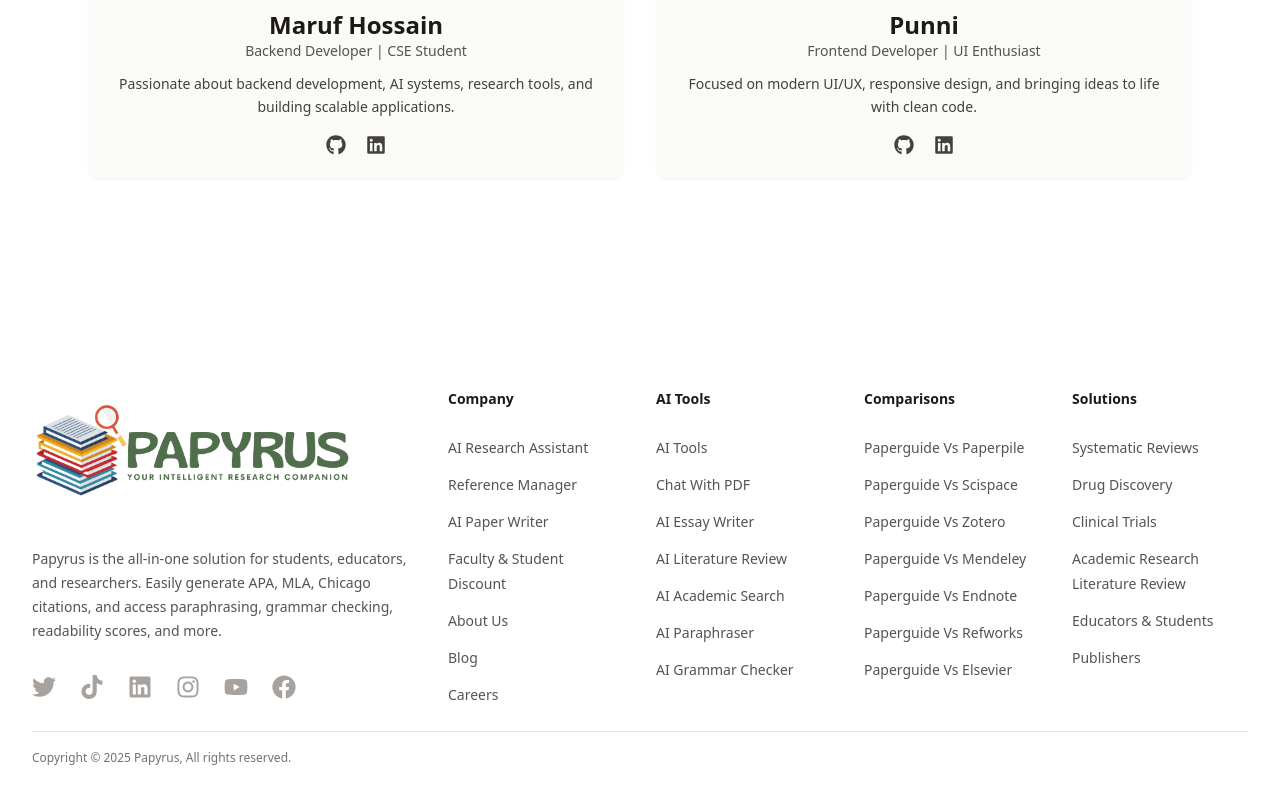
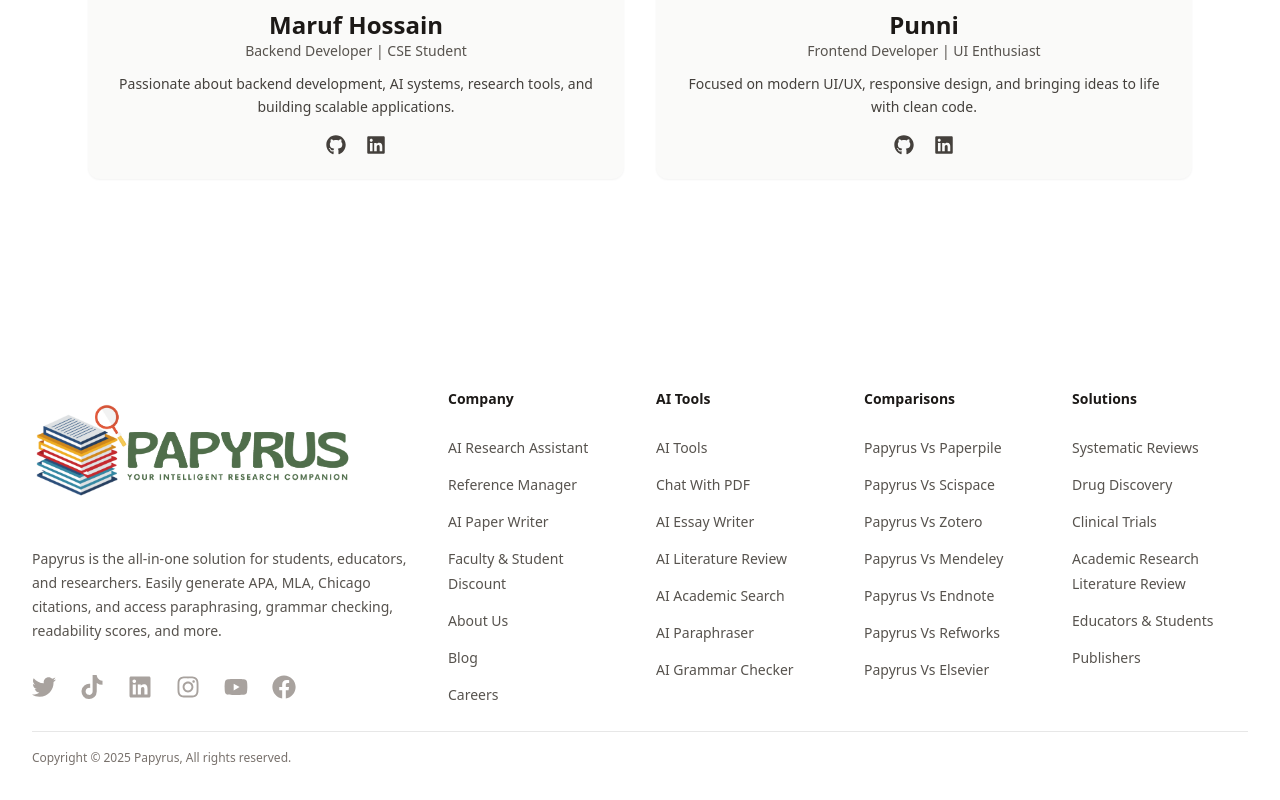
Before and after one commit to Maruf346/Papyrus, a React (Vite) app in the folder frontend/: page /about in a window 1280 px wide. Shown: the part 944-1744 px from the top of the page. Built offline with nearby package versions, Linux system fonts and the light colour scheme.

Commit message:
updated social links and blog links

```diff
--- a/frontend/src/components/Footer.jsx
+++ b/frontend/src/components/Footer.jsx
@@ -15,42 +15,42 @@
                 researchers. Easily generate APA, MLA, Chicago citations, and access paraphrasing, grammar checking,
                 readability scores, and more.</p>
               <div className="flex space-x-6"><a className="text-lg text-stone-400 hover:text-stone-500"
-                href="https://x.com/paperguideai"><span className="sr-only">Twitter</span><svg stroke="currentColor"
+                href="https://x.com/papyrus"><span className="sr-only">Twitter</span><svg stroke="currentColor"
                   fill="currentColor" stroke-width="0" viewBox="0 0 512 512" className="h-6 w-6" aria-hidden="true"
                   height="1em" width="1em" xmlns="http://www.w3.org/2000/svg">
                   <path
                     d="M459.37 151.716c.325 4.548.325 9.097.325 13.645 0 138.72-105.583 298.558-298.558 298.558-59.452 0-114.68-17.219-161.137-47.106 8.447.974 16.568 1.299 25.34 1.299 49.055 0 94.213-16.568 130.274-44.832-46.132-.975-84.792-31.188-98.112-72.772 6.498.974 12.995 1.624 19.818 1.624 9.421 0 18.843-1.3 27.614-3.573-48.081-9.747-84.143-51.98-84.143-102.985v-1.299c13.969 7.797 30.214 12.67 47.431 13.319-28.264-18.843-46.781-51.005-46.781-87.391 0-19.492 5.197-37.36 14.294-52.954 51.655 63.675 129.3 105.258 216.365 109.807-1.624-7.797-2.599-15.918-2.599-24.04 0-57.828 46.782-104.934 104.934-104.934 30.213 0 57.502 12.67 76.67 33.137 23.715-4.548 46.456-13.32 66.599-25.34-7.798 24.366-24.366 44.833-46.132 57.827 21.117-2.273 41.584-8.122 60.426-16.243-14.292 20.791-32.161 39.308-52.628 54.253z">
                   </path>
                 </svg></a><a className="text-lg text-stone-400 hover:text-stone-500"
-                  href="http://www.tiktok.com/@paperguideai"><span className="sr-only">TikTok</span><svg stroke="currentColor"
+                  href="http://www.tiktok.com/@papyrus"><span className="sr-only">TikTok</span><svg stroke="currentColor"
                     fill="currentColor" stroke-width="0" viewBox="0 0 448 512" className="h-6 w-6" aria-hidden="true"
                     height="1em" width="1em" xmlns="http://www.w3.org/2000/svg">
                     <path
                       d="M448,209.91a210.06,210.06,0,0,1-122.77-39.25V349.38A162.55,162.55,0,1,1,185,188.31V278.2a74.62,74.62,0,1,0,52.23,71.18V0l88,0a121.18,121.18,0,0,0,1.86,22.17h0A122.18,122.18,0,0,0,381,102.39a121.43,121.43,0,0,0,67,20.14Z">
                     </path>
                   </svg></a><a className="text-lg text-stone-400 hover:text-stone-500"
-                    href="https://www.linkedin.com/company/paperguideai"><span className="sr-only">LinkedIn</span><svg
+                    href="https://www.linkedin.com/company/papyrus"><span className="sr-only">LinkedIn</span><svg
                       stroke="currentColor" fill="currentColor" stroke-width="0" viewBox="0 0 448 512" className="h-6 w-6"
                       aria-hidden="true" height="1em" width="1em" xmlns="http://www.w3.org/2000/svg">
                     <path
                       d="M416 32H31.9C14.3 32 0 46.5 0 64.3v383.4C0 465.5 14.3 480 31.9 480H416c17.6 0 32-14.5 32-32.3V64.3c0-17.8-14.4-32.3-32-32.3zM135.4 416H69V202.2h66.5V416zm-33.2-243c-21.3 0-38.5-17.3-38.5-38.5S80.9 96 102.2 96c21.2 0 38.5 17.3 38.5 38.5 0 21.3-17.2 38.5-38.5 38.5zm282.1 243h-66.4V312c0-24.8-.5-56.7-34.5-56.7-34.6 0-39.9 27-39.9 54.9V416h-66.4V202.2h63.7v29.2h.9c8.9-16.8 30.6-34.5 62.9-34.5 67.2 0 79.7 44.3 79.7 101.9V416z">
                     </path>
                   </svg></a><a className="text-lg text-stone-400 hover:text-stone-500"
-                    href="https://www.instagram.com/paperguideai/"><span className="sr-only">Instagram</span><svg
+                    href="https://www.instagram.com/papyrus/"><span className="sr-only">Instagram</span><svg
                       stroke="currentColor" fill="currentColor" stroke-width="0" viewBox="0 0 448 512" className="h-6 w-6"
                       aria-hidden="true" height="1em" width="1em" xmlns="http://www.w3.org/2000/svg">
                     <path
                       d="M224.1 141c-63.6 0-114.9 51.3-114.9 114.9s51.3 114.9 114.9 114.9S339 319.5 339 255.9 287.7 141 224.1 141zm0 189.6c-41.1 0-74.7-33.5-74.7-74.7s33.5-74.7 74.7-74.7 74.7 33.5 74.7 74.7-33.6 74.7-74.7 74.7zm146.4-194.3c0 14.9-12 26.8-26.8 26.8-14.9 0-26.8-12-26.8-26.8s12-26.8 26.8-26.8 26.8 12 26.8 26.8zm76.1 27.2c-1.7-35.9-9.9-67.7-36.2-93.9-26.2-26.2-58-34.4-93.9-36.2-37-2.1-147.9-2.1-184.9 0-35.8 1.7-67.6 9.9-93.9 36.1s-34.4 58-36.2 93.9c-2.1 37-2.1 147.9 0 184.9 1.7 35.9 9.9 67.7 36.2 93.9s58 34.4 93.9 36.2c37 2.1 147.9 2.1 184.9 0 35.9-1.7 67.7-9.9 93.9-36.2 26.2-26.2 34.4-58 36.2-93.9 2.1-37 2.1-147.8 0-184.8zM398.8 388c-7.8 19.6-22.9 34.7-42.6 42.6-29.5 11.7-99.5 9-132.1 9s-102.7 2.6-132.1-9c-19.6-7.8-34.7-22.9-42.6-42.6-11.7-29.5-9-99.5-9-132.1s-2.6-102.7 9-132.1c7.8-19.6 22.9-34.7 42.6-42.6 29.5-11.7 99.5-9 132.1-9s102.7-2.6 132.1 9c19.6 7.8 34.7 22.9 42.6 42.6 11.7 29.5 9 99.5 9 132.1s2.7 102.7-9 132.1z">
                     </path>
                   </svg></a><a className="text-lg text-stone-400 hover:text-stone-500"
-                    href="https://www.youtube.com/@paperguideai"><span className="sr-only">YouTube</span><svg
+                    href="https://www.youtube.com/@papyrus"><span className="sr-only">YouTube</span><svg
                       stroke="currentColor" fill="currentColor" stroke-width="0" viewBox="0 0 576 512" className="h-6 w-6"
                       aria-hidden="true" height="1em" width="1em" xmlns="http://www.w3.org/2000/svg">
                     <path
                       d="M549.655 124.083c-6.281-23.65-24.787-42.276-48.284-48.597C458.781 64 288 64 288 64S117.22 64 74.629 75.486c-23.497 6.322-42.003 24.947-48.284 48.597-11.412 42.867-11.412 132.305-11.412 132.305s0 89.438 11.412 132.305c6.281 23.65 24.787 41.5 48.284 47.821C117.22 448 288 448 288 448s170.78 0 213.371-11.486c23.497-6.321 42.003-24.171 48.284-47.821 11.412-42.867 11.412-132.305 11.412-132.305s0-89.438-11.412-132.305zm-317.51 213.508V175.185l142.739 81.205-142.739 81.201z">
                     </path>
                   </svg></a><a className="text-lg text-stone-400 hover:text-stone-500"
-                    href="https://www.facebook.com/paperguideai/"><span className="sr-only">Facebook</span><svg
+                    href="https://www.facebook.com/papyrus/"><span className="sr-only">Facebook</span><svg
                       stroke="currentColor" fill="currentColor" stroke-width="0" viewBox="0 0 512 512" className="h-6 w-6"
                       aria-hidden="true" height="1em" width="1em" xmlns="http://www.w3.org/2000/svg">
                     <path
@@ -69,7 +69,7 @@
                   <li><a target="_self" className="text-sm leading-6 text-stone-600 hover:text-stone-900" href="/writer/">AI
                     Paper Writer</a></li>
                   <li><a target="_self" rel="nofollow" className="text-sm leading-6 text-stone-600 hover:text-stone-900"
-                    href="https://paperguidehelp.notion.site/Faculty-Student-Discount-181980d21a2d8068a45df1c0d3aaa483">Faculty
+                    href="https://Papyrushelp.notion.site/Faculty-Student-Discount-181980d21a2d8068a45df1c0d3aaa483">Faculty
                     &amp; Student Discount</a></li>
                   <li><a target="_blank" className="text-sm leading-6 text-stone-600 hover:text-stone-900" href="/about/">About
                     Us</a></li>
@@ -102,19 +102,19 @@
                 <h3 className="text-sm font-semibold leading-6 text-stone-900">Comparisons</h3>
                 <ul role="list" className="mt-6 space-y-3">
                   <li><a target="_blank" className="text-sm leading-6 text-stone-600 hover:text-stone-900"
-                    href="/blog/paperguide-vs-paperpile/">Paperguide Vs Paperpile</a></li>
+                    href="/blog/Papyrus-vs-paperpile/">Papyrus Vs Paperpile</a></li>
                   <li><a target="_blank" className="text-sm leading-6 text-stone-600 hover:text-stone-900"
-                    href="/blog/paperguide-vs-scispace/">Paperguide Vs Scispace</a></li>
+                    href="/blog/Papyrus-vs-scispace/">Papyrus Vs Scispace</a></li>
                   <li><a target="_blank" className="text-sm leading-6 text-stone-600 hover:text-stone-900"
-                    href="/blog/paperguide-vs-zotero/">Paperguide Vs Zotero</a></li>
+                    href="/blog/Papyrus-vs-zotero/">Papyrus Vs Zotero</a></li>
                   <li><a target="_blank" className="text-sm leading-6 text-stone-600 hover:text-stone-900"
-                    href="/blog/paperguide-vs-mendeley/">Paperguide Vs Mendeley</a></li>
+                    href="/blog/Papyrus-vs-mendeley/">Papyrus Vs Mendeley</a></li>
                   <li><a target="_blank" className="text-sm leading-6 text-stone-600 hover:text-stone-900"
-                    href="/blog/paperguide-vs-endnote/">Paperguide Vs Endnote</a></li>
+                    href="/blog/Papyrus-vs-endnote/">Papyrus Vs Endnote</a></li>
                   <li><a target="_blank" className="text-sm leading-6 text-stone-600 hover:text-stone-900"
-                    href="/blog/paperguide-vs-refworks/">Paperguide Vs Refworks</a></li>
+                    href="/blog/Papyrus-vs-refworks/">Papyrus Vs Refworks</a></li>
                   <li><a target="_blank" className="text-sm leading-6 text-stone-600 hover:text-stone-900"
-                    href="/blog/paperguide-vs-elsevier/">Paperguide Vs Elsevier</a></li>
+                    href="/blog/Papyrus-vs-elsevier/">Papyrus Vs Elsevier</a></li>
                 </ul>
               </div>
               <div className="mt-10 w-44 md:mt-0">
```
